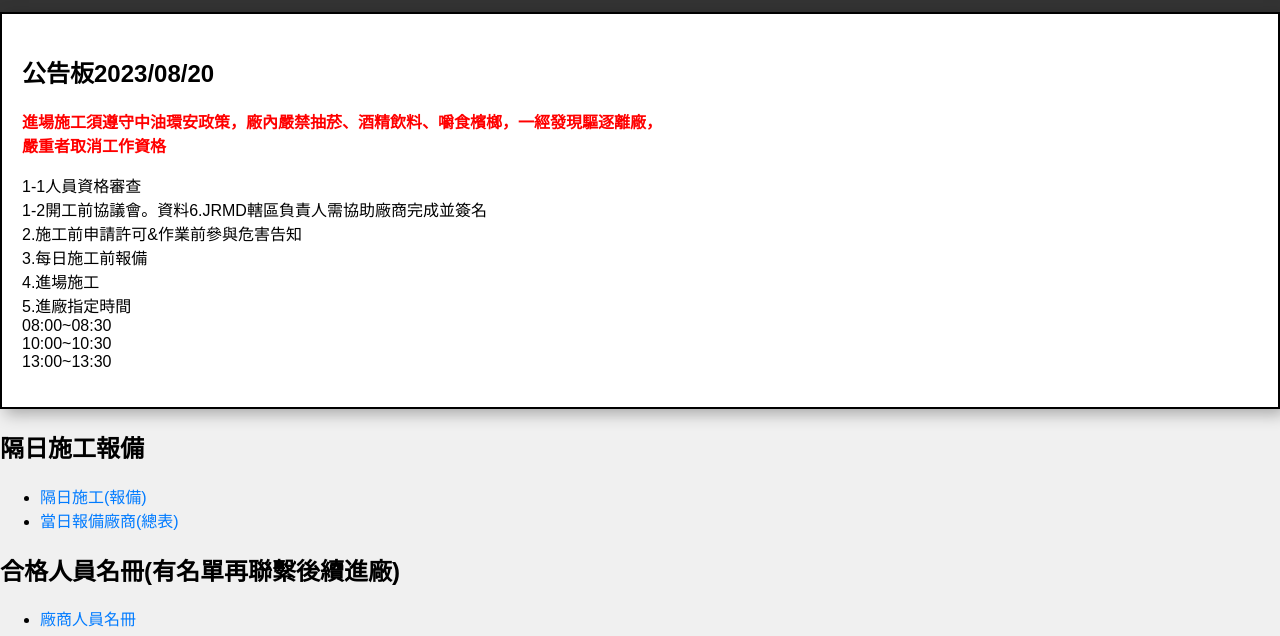
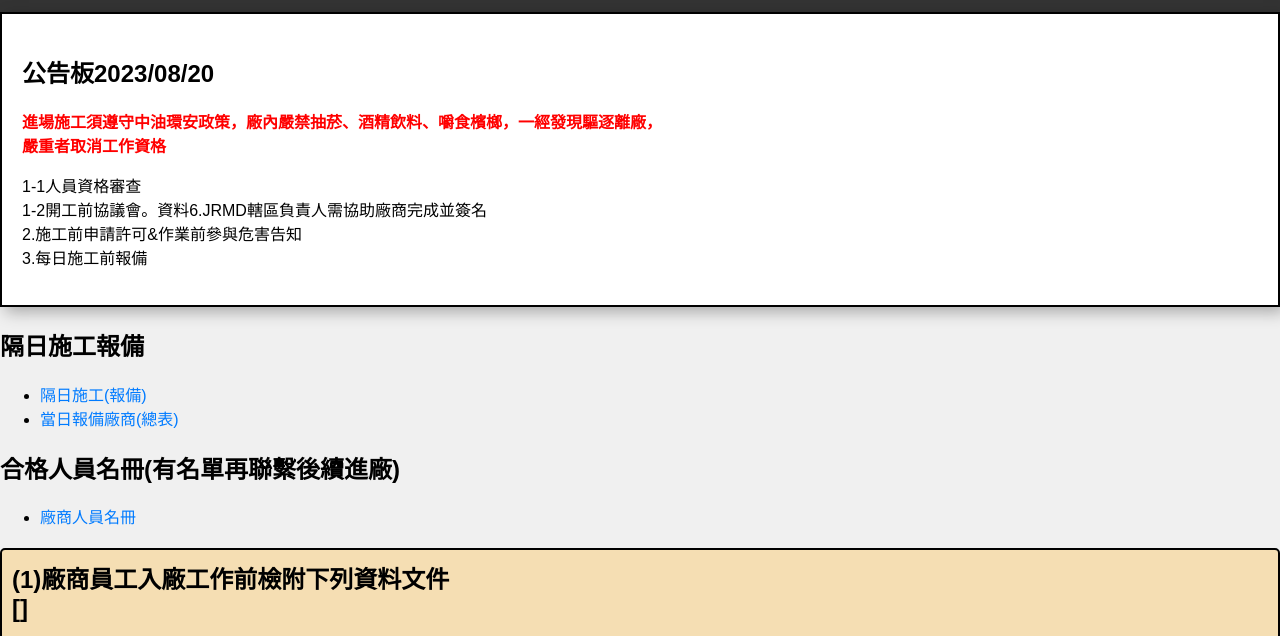
Before and after one commit to SunnyKuoTing/JGCHSE, a plain HTML site: page index.html in a window 1280 px wide. Shown: the part 97-733 px from the top of the page. Drawn offline with Linux system fonts and the light colour scheme.

Commit message:
Update index.html

```diff
--- a/index.html
+++ b/index.html
@@ -75,7 +75,7 @@
         <div class="bulletin-board">
             <h2>公告板2023/08/20</h2>
             <p><strong><span style="color: red;">進場施工須遵守中油環安政策，廠內嚴禁抽菸、酒精飲料、嚼食檳榔，一經發現驅逐離廠，<br>嚴重者取消工作資格</span></strong></p>
-            <p>1-1人員資格審查<br>1-2開工前協議會。資料6.JRMD轄區負責人需協助廠商完成並簽名<br>2.施工前申請許可&作業前參與危害告知<br>3.每日施工前報備<br>4.進場施工<br>5.進廠指定時間<br>08:00~08:30<br>10:00~10:30<br>13:00~13:30</p>
+            <p>1-1人員資格審查<br>1-2開工前協議會。資料6.JRMD轄區負責人需協助廠商完成並簽名<br>2.施工前申請許可&作業前參與危害告知<br>3.每日施工前報備
         </div>
         <div class="links">
             <h2>隔日施工報備</h2>
```
